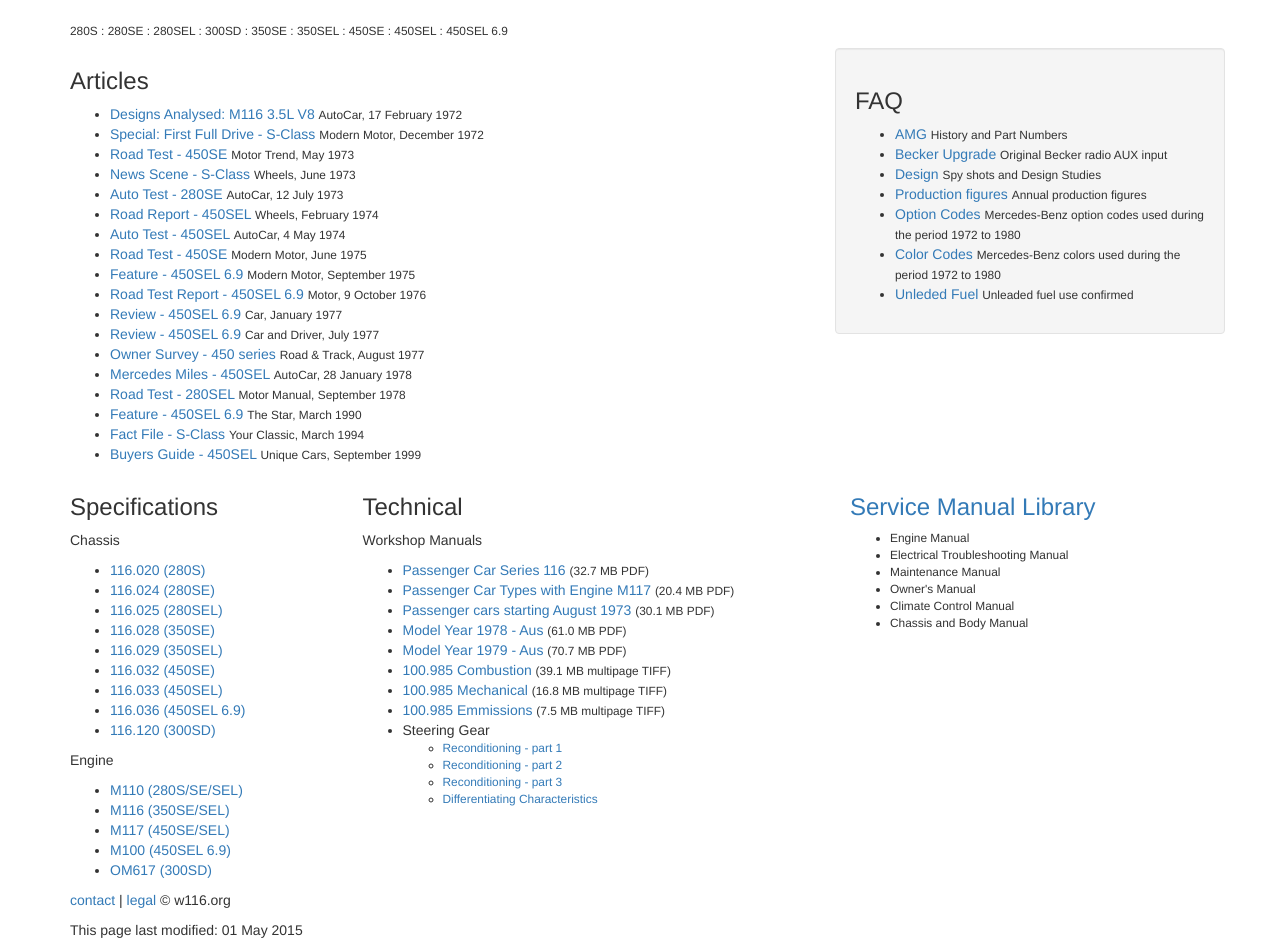
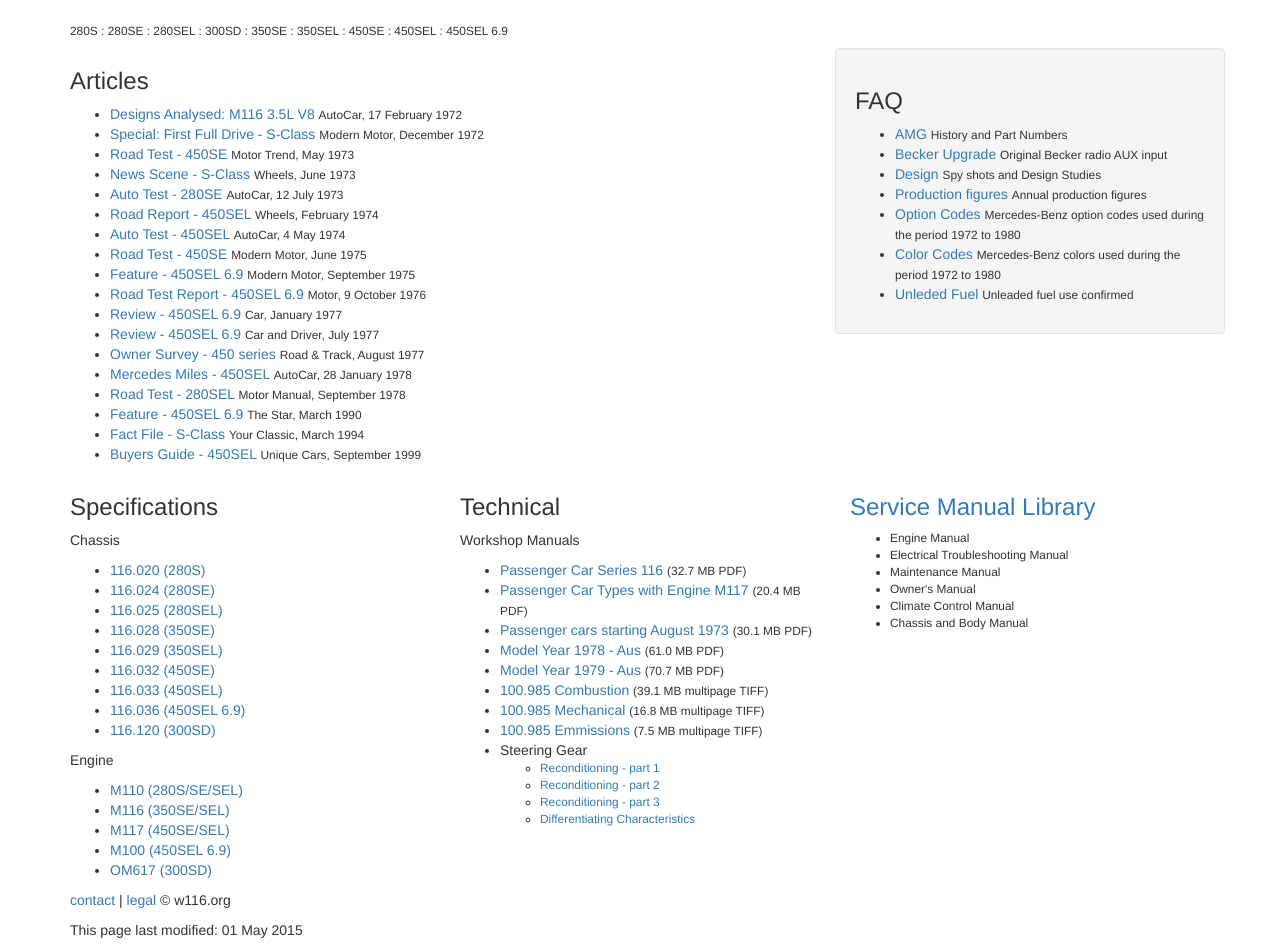
Before and after one commit to W116org/w116org.github.io, a Jekyll site: the page built from library.html, in a window 1280 px wide. Shown: the part 427-1377 px from the top of the page. Built offline with Jekyll 4.4.1, drawn with Linux system fonts in a browser that asks for light colours; nearby versions of some CDN libraries; comment, search, counter and statistics services are not loaded.

Commit message:
Update library.html

```diff
--- a/library.html
+++ b/library.html
@@ -49,7 +49,7 @@
       </div><!-- /.row -->
 
       <div class="row">
-        <div class="col-md-3">
+        <div class="col-md-4">
 <h3 id="specifications">Specifications</h3>
 <p>Chassis</p>
 <ul>
@@ -71,8 +71,8 @@
 <li><a href="/library/M100/"> M100 (450SEL 6.9) </a></li>
 <li><a href="/library/OM617/"> OM617 (300SD) </a></li>
 </ul>
-        </div><!-- /.col-md-3 -->
-        <div class="col-md-5">
+        </div><!-- /.col-md-4 -->
+        <div class="col-md-4">
 <h3 id="technical">Technical</h3>
 <p>Workshop Manuals</p>
 <ul>
@@ -92,7 +92,7 @@
 <li><a href="/pdf/library/steering/Steering_Box_Survey_46-010.pdf">Differentiating Characteristics</a></li>
 </ul></li>
 </ul>
-      </div><!-- /.col-md-5 -->
+      </div><!-- /.col-md-4 -->
         <div class="col-md-4">
 <h3 id="handbook"><a href="//handbook.w116.org/">Service Manual Library</a></h3>
 <ul class="small">
```
